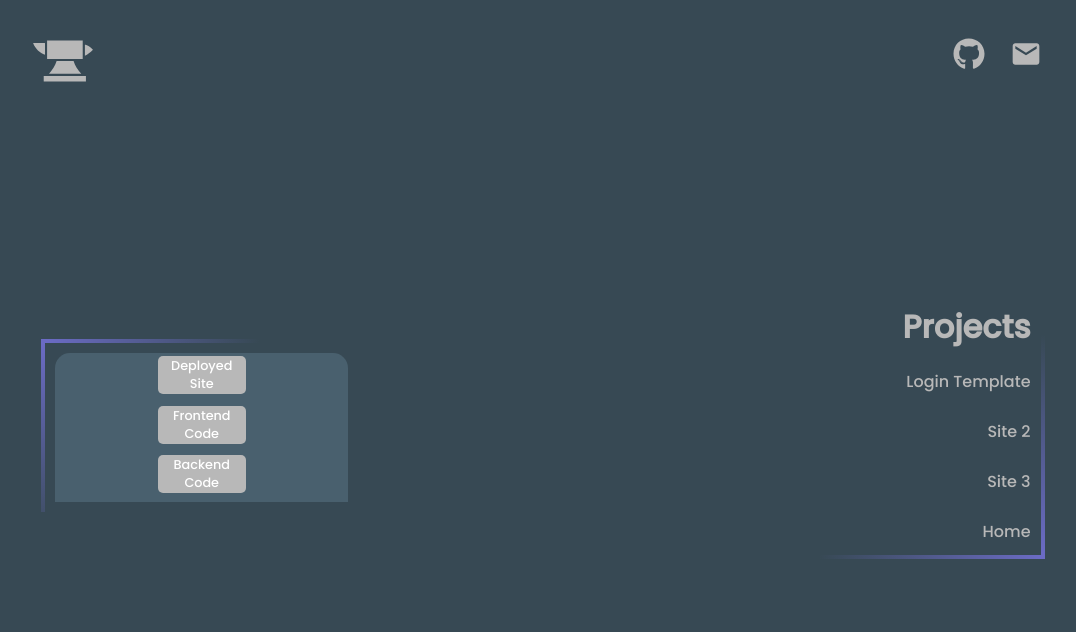
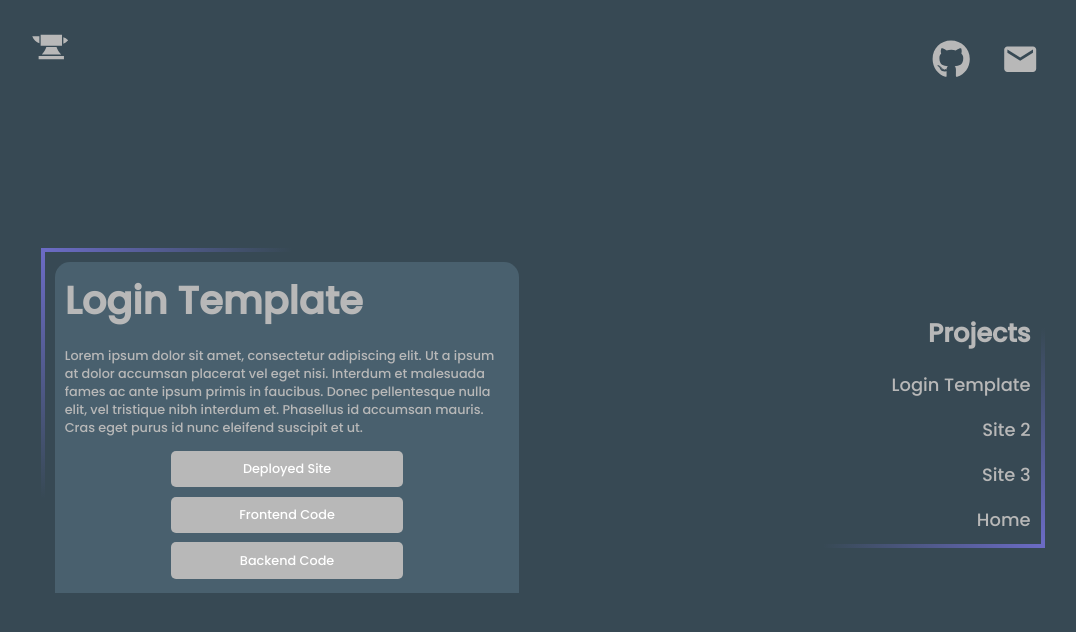
Before and after one commit to robcasson11/portfolio, a React (Create React App) app: page /1 in a window 1280 px wide. Shown: the top 632 px of the page, without its empty margins (97-1173 px from the left). Built offline with nearby package versions, Linux system fonts and the light colour scheme.

Commit message:
WIP: Layout and CSS updated, sitesPage still WIP with regards to layout and CSS

```diff
--- a/src/App.js
+++ b/src/App.js
@@ -23,7 +23,7 @@ function App() {
                   <Card
                     id={site.id}
                     title={site.title}
-                    description={site.description}
+                    cardDescription={site.cardDescription}
                     links={site.links}
                     image={site.image}
                   />
@@ -32,7 +32,13 @@ function App() {
               <Route
                 key={site.id}
                 path=":id"
-                element={<SitePage links={site.links} />}
+                element={
+                  <SitePage
+                    title={site.title}
+                    links={site.links}
+                    mainDescription={site.mainDescription}
+                  />
+                }
               />
             </Route>
           );
--- a/src/app.css
+++ b/src/app.css
@@ -15,7 +15,7 @@
 
 html,
 button {
-  font-size: 16px;
+  font-size: 12px;
   font-family: "Poppins", sans-serif;
 }
 
@@ -28,12 +28,17 @@ a {
   color: inherit;
   text-decoration: inherit;
   text-align: inherit;
+  font-size: 1.4rem;
+}
+
+.navbar a {
+  font-size: 3rem;
 }
 
 button {
   border-width: 0;
-  padding: 0.2rem;
-  font-size: 0.9rem;
+  padding: 0.4rem;
+  font-size: 1.4rem;
   background-color: #b8b8b8;
   border-radius: 10px;
 }
@@ -57,6 +62,15 @@ h3 {
   margin-bottom: 3%;
 }
 
+@media only screen and (orientation: landscape) {
+  html {
+    font-size: 0.8rem;
+  }
+  button,
+  .links-container a {
+    font-size: 1rem;
+  }
+}
 .grid-container {
   display: grid;
   grid-template-columns: 100%;
@@ -85,6 +99,7 @@ h3 {
   border-image-slice: 1;
   padding: 2%;
   margin: 2%;
+  text-align: right;
 }
 
 @media only screen and (orientation: landscape) {
@@ -128,7 +143,7 @@ h3 {
 }
 .card {
   display: flex;
-  flex-direction: column;
+  flex-direction: row;
   border-top-left-radius: 15px;
   border-top-right-radius: 15px;
   background: #49606e;
@@ -136,6 +151,7 @@ h3 {
 }
 
 .card p,
+.card h1,
 .card h2,
 .card h3 {
   padding: 2%;
@@ -145,23 +161,29 @@ h3 {
 
 .links-container {
   display: flex;
+  flex-direction: column;
   justify-content: space-around;
   margin-bottom: 2%;
 }
 
+.links-container a {
+  align-self: center;
+}
+
+.sitePage {
+  flex-direction: column;
+}
+
 .card a:link,
 .card a:visited {
-  max-width: 30%;
-  flex: 1 1 0px;
-  font-size: 0.8rem;
+  width: 50%;
   border-radius: 5px;
   background-color: #b8b8b8;
   color: white;
-  padding: 1px 1px;
+  padding: 2% 8%;
   margin: 1%;
-  text-decoration: none;
+  white-space: nowrap;
   text-align: center;
-  justify-content: center;
 }
 
 .card a:active {
@@ -169,13 +191,13 @@ h3 {
 }
 
 .card img {
-  width: 60%;
+  max-width: 40%;
   align-self: center;
 }
 
 @media only screen and (orientation: landscape) {
   .card {
-    width: 60%;
+    width: 95%;
   }
   .card img {
     width: 100%;
--- a/src/app.scss
+++ b/src/app.scss
@@ -5,3 +5,4 @@
 @import "./styles/navbar";
 @import "./styles/card";
 @import "./styles/fadeIn";
+@import "./styles/sitePage";
--- a/src/components/SitePage.js
+++ b/src/components/SitePage.js
@@ -1,19 +1,26 @@
 import React from "react";
 import { Link } from "react-router-dom";
 
-const SitePage = ({ links }) => {
+const SitePage = ({ title, mainDescription, links }) => {
   return (
-    <div className="card">
-      {Object.entries(links).map(([key, value]) => {
-        return (
-          <div key={key} className="links-container">
-            <Link to={value} target="_blank" rel="noopener noreferrer">
+    <section className="card sitePage">
+      <h1>{title}</h1>
+      <p>{mainDescription}</p>
+      <div className="links-container">
+        {Object.entries(links).map(([key, value]) => {
+          return (
+            <Link
+              key={key}
+              to={value}
+              target="_blank"
+              rel="noopener noreferrer"
+            >
               {key}
             </Link>
-          </div>
-        );
-      })}
-    </div>
+          );
+        })}
+      </div>
+    </section>
   );
 };
 
--- a/src/components/card.js
+++ b/src/components/card.js
@@ -1,16 +1,16 @@
 import React from "react";
 import { Link } from "react-router-dom";
 
-const Card = ({ id, title, description, links, image }) => {
+const Card = ({ id, title, cardDescription, links, image }) => {
   return (
     <section className="card">
-      <img src={image} alt="Site 1" width="100%" />
-      <h2>{title}</h2>
+      <div className="links-container">
+        <h2>{title}</h2>
 
-      <h3>{description}</h3>
-      <div className="links-container">
+        <h3>{cardDescription}</h3>
         <Link to={`/${id}`}>More Info</Link>
       </div>
+      <img src={image} alt="Site 1" width="100%" />
     </section>
   );
 };
--- a/src/components/sitesList.js
+++ b/src/components/sitesList.js
@@ -1,12 +1,13 @@
 import React from "react";
 import { Link } from "react-router-dom";
-import sites from "../data/sites_data";
+import useSiteData from "../hooks/useSiteData";
 
 const SitesList = () => {
+  const [siteData] = useSiteData();
   return (
     <>
       <h2>Projects</h2>
-      {sites.map((site) => {
+      {siteData.map((site) => {
         return (
           <div key={site.id}>
             <p>
--- a/src/data/sites_data.js
+++ b/src/data/sites_data.js
@@ -3,8 +3,10 @@ const sites = [
     id: 1,
     title: "Login Template",
     image: "Images/cardImage1.jpg",
-    description:
+    cardDescription:
       "A simple, custom login form that can be added to any React project to restrict access via a username and password.",
+    mainDescription:
+      "Lorem ipsum dolor sit amet, consectetur adipiscing elit. Ut a ipsum at dolor accumsan placerat vel eget nisi. Interdum et malesuada fames ac ante ipsum primis in faucibus. Donec pellentesque nulla elit, vel tristique nibh interdum et. Phasellus id accumsan mauris. Cras eget purus id nunc eleifend suscipit et ut.",
     links: {
       "Deployed Site": "https://login-y15k.onrender.com/",
       "Frontend Code": "https://github.com/robcasson11/auth_template_frontend",
--- a/src/styles/_base.scss
+++ b/src/styles/_base.scss
@@ -6,7 +6,7 @@
 
 html,
 button {
-  font-size: 16px;
+  font-size: 12px;
   @include font;
 }
 
@@ -20,12 +20,17 @@ a {
   color: inherit;
   text-decoration: inherit;
   text-align: inherit;
+  font-size: 1.4rem;
+}
+
+.navbar a {
+  font-size: 3rem;
 }
 
 button {
   border-width: 0;
-  padding: 0.2rem;
-  font-size: 0.9rem;
+  padding: 0.4rem;
+  font-size: 1.4rem;
   background-color: $text-color;
   border-radius: 10px;
 }
@@ -48,3 +53,13 @@ h2 {
 h3 {
   margin-bottom: 3%;
 }
+
+@include mq {
+  html {
+    font-size: 0.8rem;
+  }
+  button,
+  .links-container a {
+    font-size: 1rem;
+  }
+}
--- a/src/styles/_card.scss
+++ b/src/styles/_card.scss
@@ -1,6 +1,6 @@
 .card {
   display: flex;
-  flex-direction: column;
+  flex-direction: row;
   border-top-left-radius: 15px;
   border-top-right-radius: 15px;
   background: $card-bg;
@@ -8,6 +8,7 @@
 }
 
 .card p,
+.card h1,
 .card h2,
 .card h3 {
   padding: 2%;
@@ -17,23 +18,28 @@
 
 .links-container {
   display: flex;
+  flex-direction: column;
   justify-content: space-around;
   margin-bottom: 2%;
+}
+.links-container a {
+  align-self: center;
+}
+
+.sitePage {
+  flex-direction: column;
 }
 
 .card a:link,
 .card a:visited {
-  max-width: 30%;
-  flex: 1 1 0px;
-  font-size: 0.8rem;
+  width: 50%;
   border-radius: 5px;
   background-color: $text-color;
   color: white;
-  padding: 1px 1px;
+  padding: 2% 8%;
   margin: 1%;
-  text-decoration: none;
+  white-space: nowrap;
   text-align: center;
-  justify-content: center;
 }
 
 .card a:active {
@@ -41,13 +47,13 @@
 }
 
 .card img {
-  width: 60%;
+  max-width: 40%;
   align-self: center;
 }
 
 @include mq {
   .card {
-    width: 60%;
+    width: 95%;
   }
   .card img {
     width: 100%;
--- a/src/styles/_main-page.scss
+++ b/src/styles/_main-page.scss
@@ -34,6 +34,7 @@
   border-image-slice: 1;
   padding: 2%;
   margin: 2%;
+  text-align: right;
 }
 
 @include mq {
```
Also changed, not shown: src/styles/_sitePage.scss (added), 1 other file (tests, documents, lock files or other folders).
